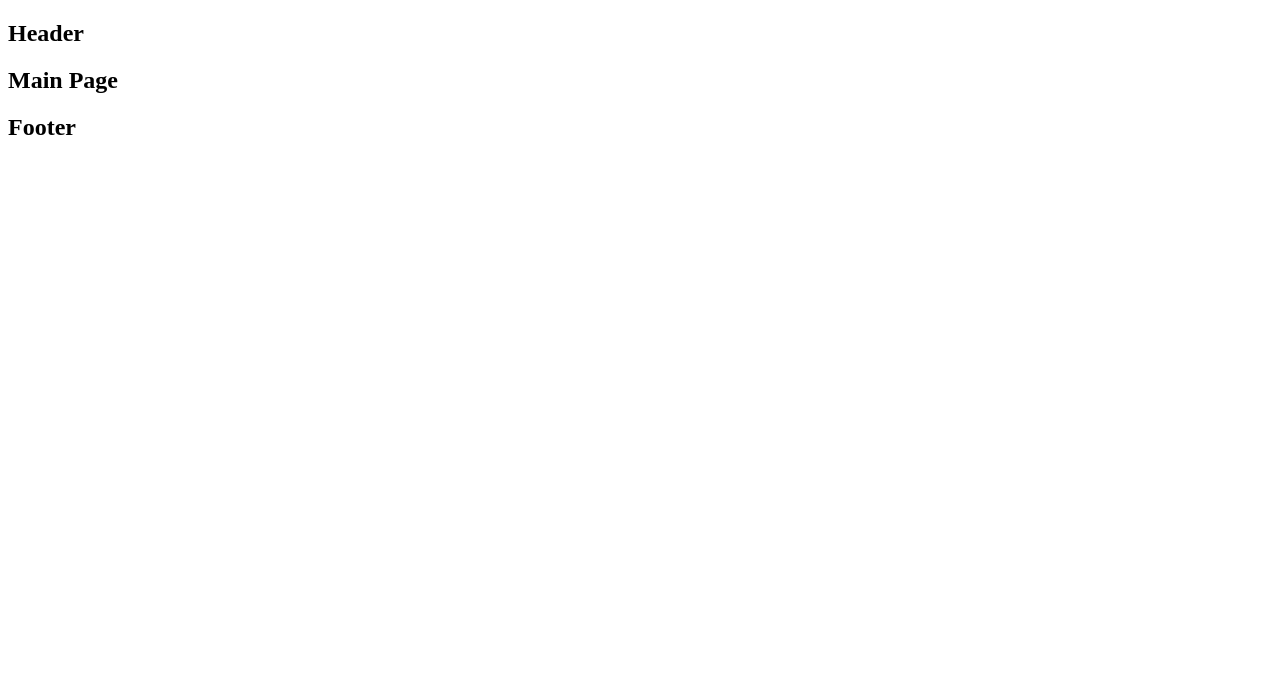
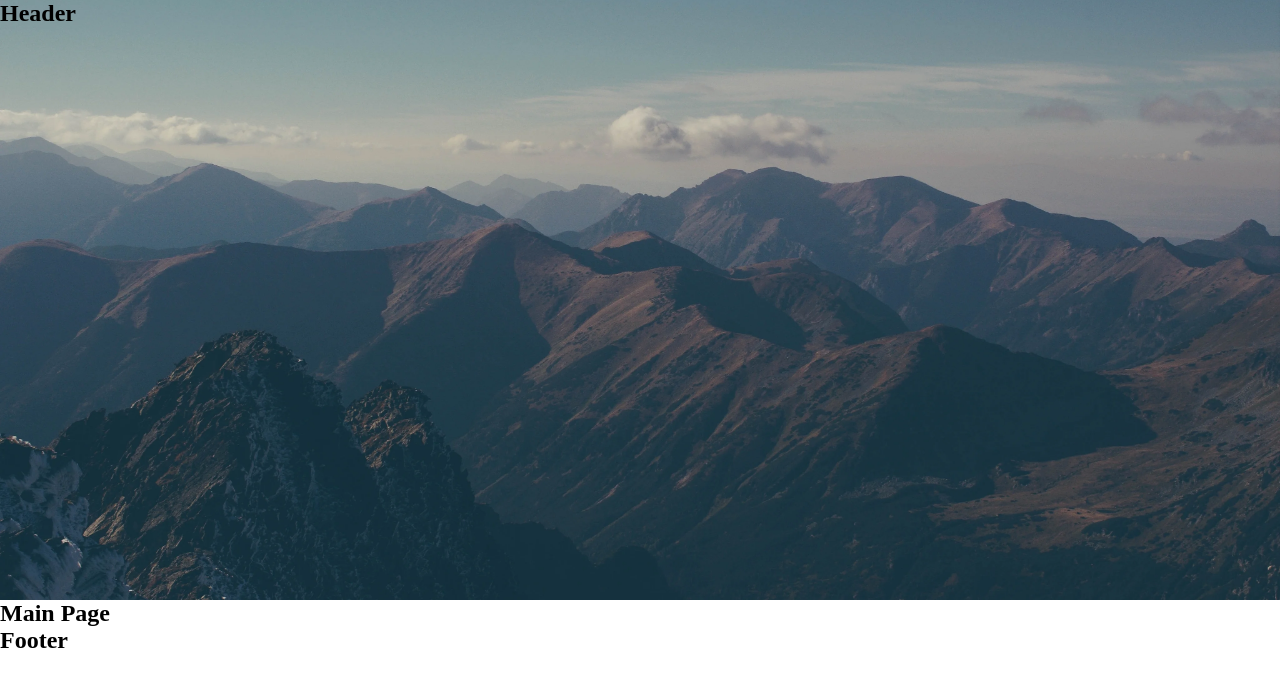
Before and after one commit to arnollder/rumtibet-nuxt4, a Nuxt app: page / in a window 1280 px wide. Shown: the top 686 px of the page. Built offline with nearby package versions, Linux system fonts and the light colour scheme.

Commit message:
feat: подключил global.css, фотовое изображение для хедера

```diff
--- /dev/null
+++ b/app/assets/css/global.css
@@ -0,0 +1,4 @@
+*, body {
+  margin: 0;
+  padding: 0;
+}
--- a/app/layouts/app-header.vue
+++ b/app/layouts/app-header.vue
@@ -1,7 +1,16 @@
 <template>
-  <h2>Header</h2>
+  <div class="root-header">
+    <h2>Header</h2>
+  </div>
 </template>
 
 <script setup lang="ts"></script>
 
-<style scoped></style>
+<style scoped>
+.root-header {
+  background-image: url("../assets/images/background-header.webp");
+  background-size: cover;
+  background-position: center;
+  min-height: 600px;
+}
+</style>
--- a/nuxt.config.ts
+++ b/nuxt.config.ts
@@ -1,5 +1,6 @@
 // https://nuxt.com/docs/api/configuration/nuxt-config
 export default defineNuxtConfig({
-  compatibilityDate: '2025-07-15',
-  devtools: { enabled: true }
-})
+  compatibilityDate: "2025-07-15",
+  devtools: { enabled: true },
+  css: ["~/assets/css/global.css"],
+});
```
Also changed, not shown: app/assets/images/background-header.webp (added), 1 other file (tests, documents, lock files or other folders).
